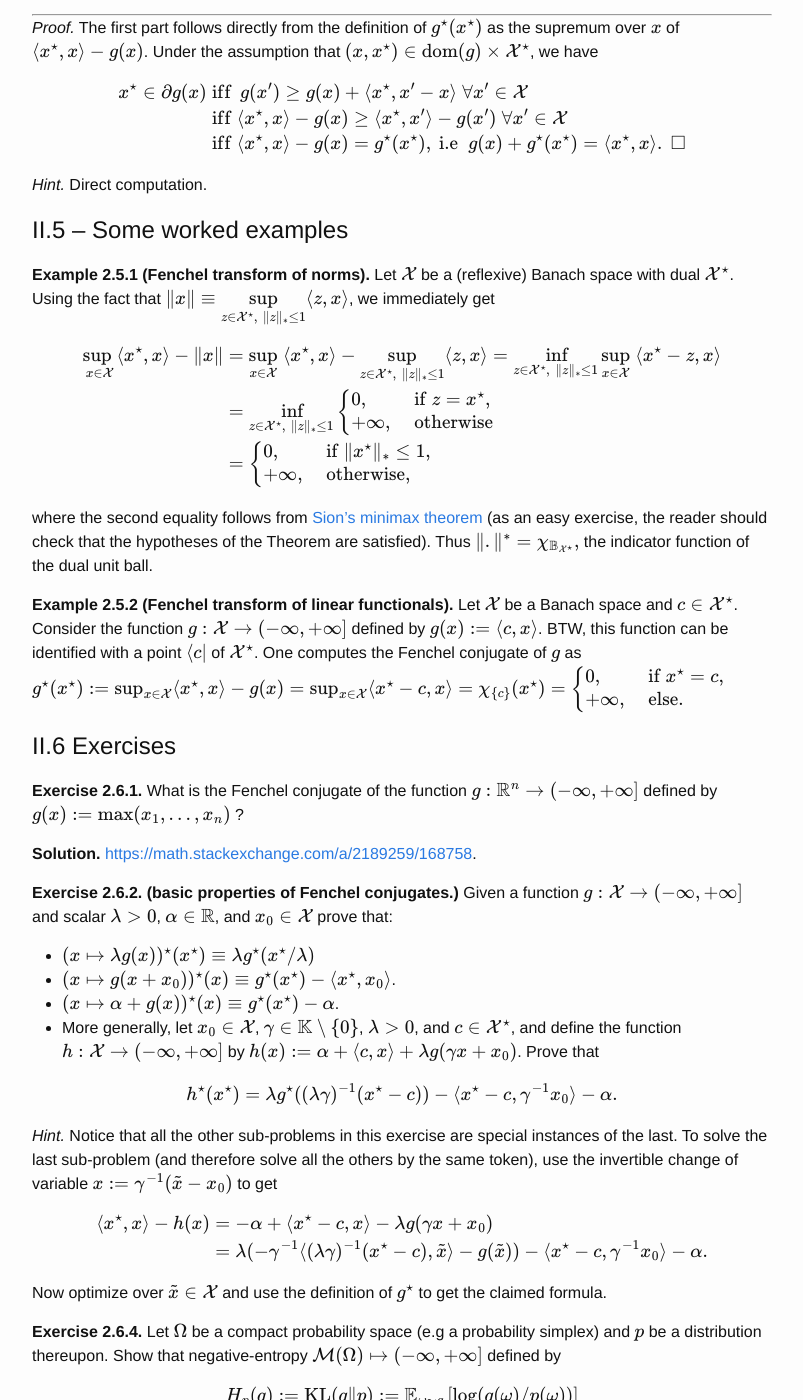
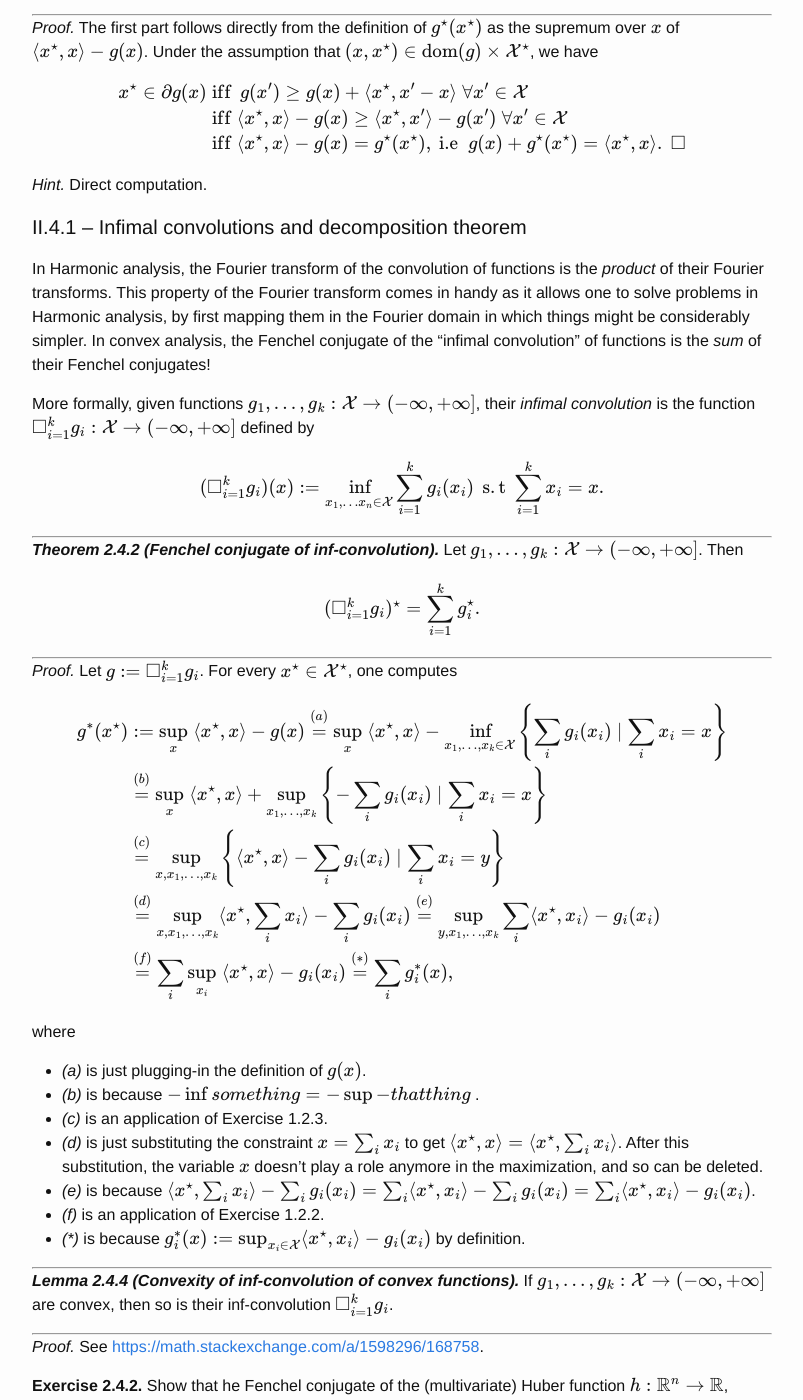
Before and after one commit to dohmatob/dohmatob.github.io, a Jekyll site: the page built from _posts/2019-10-31-duality.md, in a window 1280 px wide and 1400 px high, scrolled down 6398 px. Shown: the whole window, without its empty margins (238-1041 px from the left). Built offline with Jekyll 4.4.1, drawn with Linux system fonts in a browser that asks for light colours; formulas are drawn with MathJax 3; comment, search, counter and statistics services are not loaded; some of the changed text lies outside the part shown.

Commit message:
added stuff on inf-convolutions

```diff
--- a/_posts/2019-10-31-duality.md
+++ b/_posts/2019-10-31-duality.md
@@ -102,14 +102,11 @@ Now that all the boring stuff is out of the way, let's get down to business.
 I.2 -- Exercises
 ================
 
-**Exercise 1.2.1.** Let $\X$ and $\Y$ be abstract sets, and consider a function
-$\Phi: \X \times \Y \rightarrow (-\infty,+\infty]$. Prove the following inequality
+**Exercise 1.2.1.** Prove that $\inf_x\;\sup_y\; \Phi(x, y) \ge \sup_y\;\inf_x\; \Phi(x, y)$.
 
-$$
-\inf_x\;\sup_y\; \Phi(x, y) \ge \sup_y\;\inf_x\; \Phi(x, y).
-$$
+**Exercise 1.2.2.** Prove that $\sup_{a,b}u(a) + u(b) = \sup_a u(a) + \sup_b u(b)$.
 
-*Hint.* Direct computation.
+**Exercise 1.2.3.** Prove that $\sup_a u(a) + \sup_b u(b) = \sup_{a,b}(u(a) + u(b))$.
 
 ## II -- Preliminaries on convex analysis
 
@@ -236,14 +233,15 @@ $$
 If $g_1,g_2:\X \rightarrow (-\infty, +\infty]$ are functions, then
 
 $$
-\partial g_1 + \partial g_2 \subseteq \partial (g_1 + g_2).
+\partial g_1 + \partial g_2 \subseteq \partial (g_1 + g_2),
 $$
+
+*where $$\partial g_1 + \partial g_2 :=\{v_1 + v_2 \mid (v_1,v_2) \in \partial g_1 \times \partial g_2\}$$ is the Minkowski sum of $\partial g_1$ and $\partial g_2$.*
 
 ---
 
 *Proof.*
-Note that $$\partial g_1 + \partial g_2 := \{v_1 + v_2 \mid (v_1, v_2) \in \partial g_1 \times \partial g_2\}.$$
-So, if $v = v_1 + v_2 \in \partial g_1 + \partial g_2$ and $x' \in \X$, then by the definition of subdifferentials, we have
+Let $v \in \partial g_1 + \partial g_2$. Then there exists $(v_1,v_2) \in \partial g_1 \times \partial g_2$ such that $v=v_1+v_2$. Thus for every $x' \in \X$, by the definition of subdifferentials, we have
 
 $$
 \begin{split}
@@ -327,7 +325,8 @@ $$
 II.4 -- Fenchel conjugates, the "Fourier transform" of convex analysis!
 ==========================
 
-The *Fenchel conjugate* (aka *convex conjugate*) of a function $g:\X \rightarrow (-\infty, +\infty]$ is the function $\gstar:\Xstar \rightarrow (-\infty, +\infty]$ defined by
+The *Fenchel conjugate* (aka *convex conjugate*) of a function
+$g:\X \rightarrow (-\infty, +\infty]$ is the function $\gstar:\Xstar \rightarrow (-\infty, +\infty]$ defined by
 
 $$
 \gstar(\xstar) := \sup_{x \in \X}\;\langle \xstar,x\rangle - g(x). \tag{6}
@@ -352,7 +351,8 @@ The following is a generalization of the well-known *Hoelder's inequality*.
 
 ---
 
-*Proof.* The first part follows directly from the definition of $\gstar(\xstar)$ as the supremum over $x$ of $\langle \xstar,x\rangle - g(x)$. Under the assumption that $(x,\xstar) \in \dom(g) \times \Xstar$, we have
+*Proof.* The first part follows directly from the definition of $\gstar(\xstar)$ as the supremum over
+$x$ of $\langle \xstar,x\rangle - g(x)$. Under the assumption that $(x,\xstar) \in \dom(g) \times \Xstar$, we have
 
 $$
 \begin{split}
@@ -363,6 +363,82 @@ $$
 $$
 
 *Hint.* Direct computation.
+
+#### II.4.1 -- Infimal convolutions and decomposition theorem
+In Harmonic analysis, the Fourier transform of the convolution of functions is the *product* of their Fourier transforms.
+This property of the Fourier transform comes in handy as it allows one to solve problems in Harmonic analysis, by first
+mapping them in the Fourier domain in which things might be considerably simpler. In convex analysis,
+the Fenchel conjugate of the "infimal convolution" of functions is the *sum* of their Fenchel conjugates!
+
+More formally, given functions $g_1,\ldots,g_k:\X \rightarrow (-\infty, +\infty]$, their *infimal convolution* is the function
+$\Box_{i=1}^k g_i :\X \rightarrow (-\infty, +\infty]$ defined by
+
+$$
+(\Box_{i=1}^k g_i)(x) := \inf_{x_1,\ldots x_n \in \X}\sum_{i=1}^k g_i(x_i) \st \sum_{i=1}^k x_i = x.
+$$
+
+---
+***Theorem 2.4.2 (Fenchel conjugate of inf-convolution).***
+Let $g_1,\ldots,g_k:\X \rightarrow (-\infty, +\infty]$. Then
+
+$$
+(\Box_{i=1}^k g_i)^\star = \sum_{i=1}^k \gstar_i.
+$$
+
+---
+
+*Proof.*
+Let $ g:=\Box_{i=1}^k g_i$. For every $\xstar \in \Xstar$, one computes
+
+$$
+\begin{split}
+g^*(\xstar) &:= \sup_{x}\; \langle \xstar,x\rangle - g(x) \overset{(a)}{=} \sup_{x}\;\langle \xstar,x\rangle - \inf_{x_1,\ldots,x_k \in \X}\left\{\sum_i g_i(x_i) \mid \sum_i x_i = x\right\}\\
+&\overset{(b)}{=} \sup_{x}\;\langle \xstar,x\rangle + \sup_{x_1,\ldots,x_k}\left\{-\sum_i g_i(x_i) \mid \sum_i x_i = x\right\}\\
+& \overset{(c)}{=} \sup_{x,x_1,\ldots,x_k}\left\{\langle \xstar,x\rangle -\sum_i g_i(x_i) \mid \sum_i x_i = y\right\} \\
+&\overset{(d)}{=} \sup_{x,x_1,\ldots,x_k}\langle \xstar,\sum_i x_i\rangle -\sum_i g_i(x_i) \overset{(e)}{=} \sup_{y,x_1,\ldots,x_k}\sum_i \langle \xstar,x_i\rangle -g_i(x_i)\\
+&\overset{(f)}{=} \sum_i\sup_{x_i}\;\langle\xstar,x\rangle - g_i(x_i) \overset{(*)}{=} \sum_i g_i^*(x),
+\end{split}
+$$
+
+where
+
+- *(a)* is just plugging-in the definition of $g(x)$.
+- *(b)* is because $-\inf something = -\sup-thatthing$ .
+- *(c)* is an application of Exercise 1.2.3.
+- *(d)* is just substituting the constraint $x=\sum_i x_i$ to get $\langle \xstar,x\rangle = \langle \xstar,\sum_i x_i\rangle$. After this substitution, the variable $x$ doesn't play a role anymore in the maximization, and so can be deleted.
+- *(e)* is because $\langle \xstar,\sum_i x_i\rangle - \sum_i g_i(x_i) = \sum_i \langle \xstar,x_i\rangle - \sum_i g_i(x_i)=\sum_i\langle \xstar,x_i\rangle - g_i(x_i)$.
+- *(f)* is an application of Exercise 1.2.2.
+- *(\*)* is because $g_i^*(x) := \sup_{x_i \in \X}\langle \xstar,x_i\rangle - g_i(x_i)$ by definition.
+
+---
+***Lemma 2.4.4 (Convexity of inf-convolution of convex functions).***
+If $g_1,\ldots,g_k:\X \rightarrow (-\infty, +\infty]$ are convex, then so is their inf-convolution $\Box_{i=1}^k g_i$.
+
+---
+
+*Proof.* See <a href="https://math.stackexchange.com/a/1598296/168758">https://math.stackexchange.com/a/1598296/168758</a>.
+
+**Exercise 2.4.2.** Show that he Fenchel conjugate of the (multivariate) Huber function $h:\mathbb R^n \rightarrow \mathbb R$, defined by
+
+$$
+h(x) :=
+\begin{cases}
+(1/2)\|x\|_2^2,&\mbox{ if }\|x\|_1 \le 1,\\
+\|x\|_1 - 1/2,&\mbox { else}
+\end{cases}
+$$
+
+is given by
+
+$$
+h(\xstar) =
+\begin{cases}
+(1/2)\|\xstar\|_2^2,&\mbox{ if }\|\xstar\|_\infty \le 1,\\
++\infty,&\mbox{ else.}
+\end{cases}
+$$
+
+*Hint.* Show that $$h =  \|\cdot\|_1 + (1/2)\|\cdot\|_2^2$$ and then invoke Theorem 2.4.2.
 
 II.5 -- Some worked examples
 ============================
@@ -397,8 +473,6 @@ $$
 II.6 Exercises
 ==============
 **Exercise 2.6.1.** What is the Fenchel conjugate of the function $g:\mathbb R^n \rightarrow (-\infty, +\infty]$ defined by $g(x) := \max (x_1,\ldots,x_n)$ ?
-
-**Solution.** <a href="https://math.stackexchange.com/a/2189259/168758">https://math.stackexchange.com/a/2189259/168758</a>.
 
 **Exercise 2.6.2. (basic properties of Fenchel conjugates.)** Given a function $g:\X \rightarrow (-\infty, +\infty]$ and scalar $\lambda > 0$, $\alpha \in \mathbb R$, and $x_0 \in \X$ prove that:
 
```
Also changed, not shown: other parts of _posts/2019-10-31-duality.md (+1 -1 lines).
